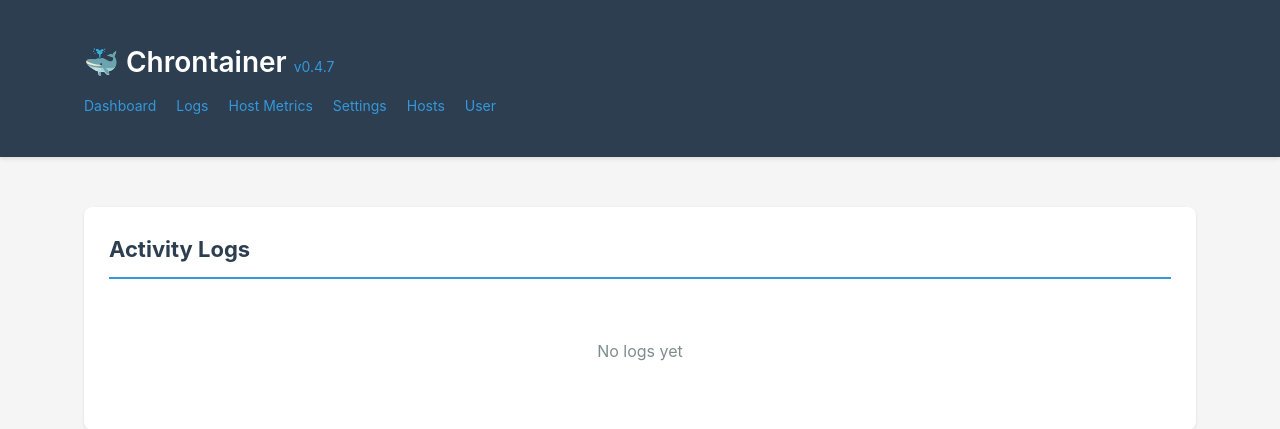
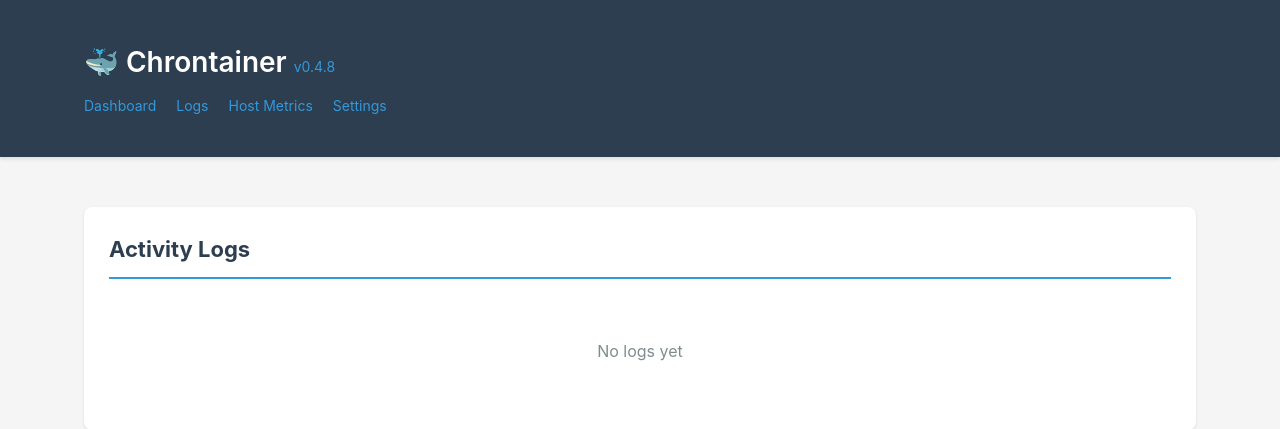
Before and after one commit to rsousa88/chrontainer, a Flask app: page /logs in a window 1280 px wide. Shown: the top 429 px of the page. Run offline with Flask 3, Linux system fonts and the light colour scheme; a user stored in the database is signed in; data that the repository does not hold is empty; parts of the project's set-up code (start-up, migrations or seed data) failed here and were passed over; some libraries are stand-ins or nearby versions.

Commit message:
Clean up navigation links

```diff
--- a/app/main.py
+++ b/app/main.py
@@ -29,7 +29,7 @@ import re
 load_dotenv()
 
 # Version
-VERSION = "0.4.7"
+VERSION = "0.4.8"
 
 HOST_METRICS_CACHE = {}
 HOST_METRICS_CACHE_TTL_SECONDS = 20
--- a/templates/hosts.html
+++ b/templates/hosts.html
@@ -54,8 +54,6 @@
                 <a href="/logs">Logs</a>
                 <a href="/metrics">Host Metrics</a>
                 <a href="/settings">Settings</a>
-                <a href="/hosts">Hosts</a>
-                <a href="/user-settings">User</a>
             </div>
         </div>
     </header>
--- a/templates/index.html
+++ b/templates/index.html
@@ -908,8 +908,6 @@
                 <a href="/logs">Logs</a>
                 <a href="/metrics">Host Metrics</a>
                 <a href="/settings">Settings</a>
-                <a href="/hosts">Hosts</a>
-                <a href="/user-settings">User</a>
                 <span class="tooltip-container" style="margin-left: 10px;">
                     <button onclick="showKeyboardShortcuts()" style="background: none; border: 1px solid #3498db; color: #3498db; padding: 6px 12px; border-radius: 4px; cursor: pointer; font-size: 13px;">⌨️</button>
                     <span class="tooltip-text">Keyboard Shortcuts (?)</span>
--- a/templates/logs.html
+++ b/templates/logs.html
@@ -137,8 +137,6 @@
                 <a href="/logs">Logs</a>
                 <a href="/metrics">Host Metrics</a>
                 <a href="/settings">Settings</a>
-                <a href="/hosts">Hosts</a>
-                <a href="/user-settings">User</a>
             </div>
         </div>
     </header>
--- a/templates/metrics.html
+++ b/templates/metrics.html
@@ -214,8 +214,6 @@
                         <a href="/logs">Logs</a>
                         <a href="/metrics">Host Metrics</a>
                         <a href="/settings">Settings</a>
-                        <a href="/hosts">Hosts</a>
-                        <a href="/user-settings">User</a>
                     </div>
                 </div>
                 <div class="header-right">
--- a/templates/settings.html
+++ b/templates/settings.html
@@ -294,8 +294,6 @@
                 <a href="/logs">Logs</a>
                 <a href="/metrics">Host Metrics</a>
                 <a href="/settings">Settings</a>
-                <a href="/hosts">Hosts</a>
-                <a href="/user-settings">User</a>
             </div>
         </div>
     </header>
--- a/templates/user_settings.html
+++ b/templates/user_settings.html
@@ -185,8 +185,6 @@
                 <a href="/logs">Logs</a>
                 <a href="/metrics">Host Metrics</a>
                 <a href="/settings">Settings</a>
-                <a href="/hosts">Hosts</a>
-                <a href="/user-settings">User</a>
             </div>
         </div>
     </header>
```
